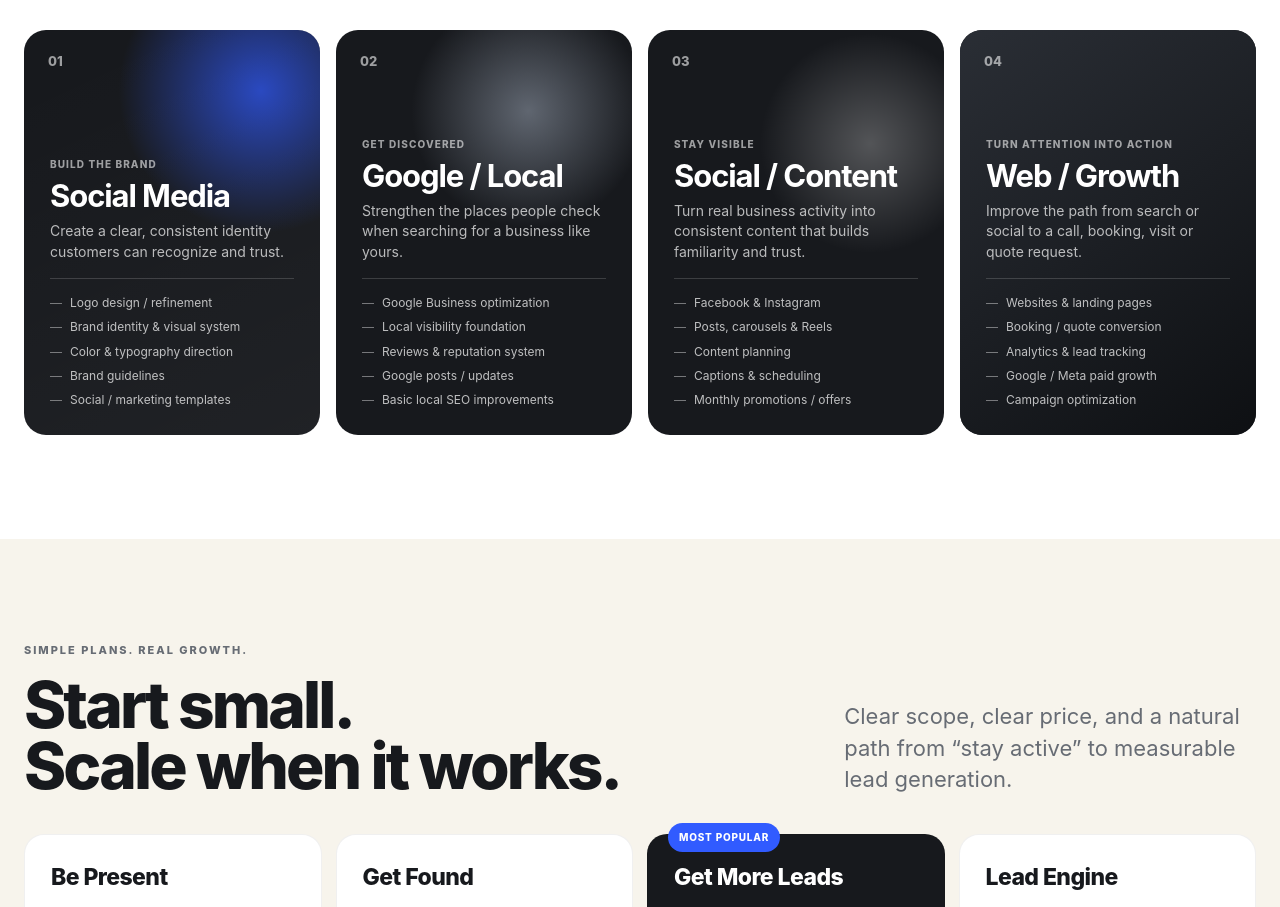
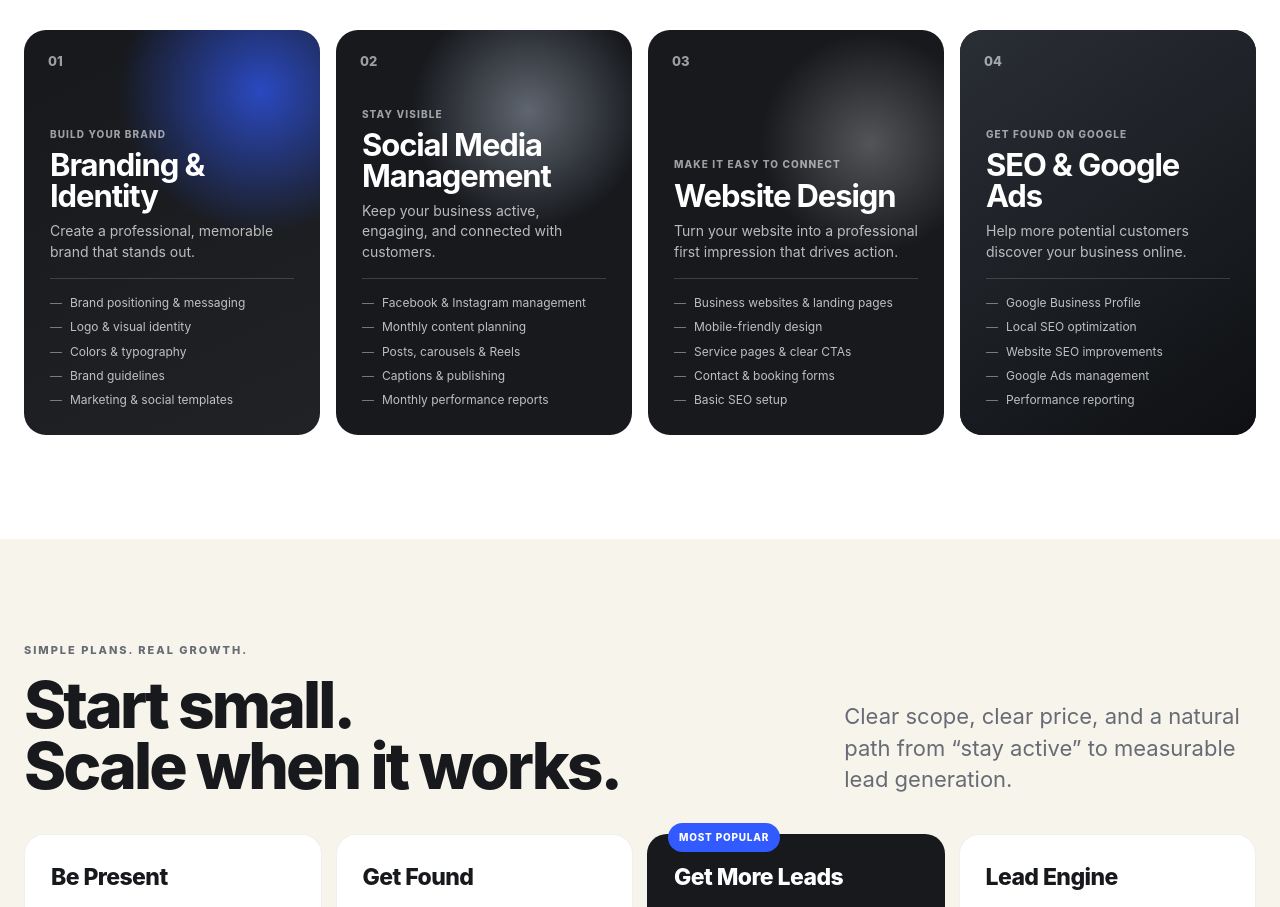
Before and after one commit to tee2thehee/ovayo, a plain HTML site: page index.html in a window 1280 px wide. Shown: the part 1831-2738 px from the top of the page. Drawn offline with Linux system fonts and the light colour scheme.

Commit message:
Update four service cards with approved content only

```diff
--- a/index.html
+++ b/index.html
@@ -1267,15 +1267,15 @@
           <article class="service-card">
             <span class="service-number">01</span>
             <div class="service-content">
-              <div class="service-kicker">Build the brand</div>
-              <h3>Social Media</h3>
-              <p>Create a clear, consistent identity customers can recognize and trust.</p>
+              <div class="service-kicker">BUILD YOUR BRAND</div>
+              <h3>Branding &amp; Identity</h3>
+              <p>Create a professional, memorable brand that stands out.</p>
               <ul class="service-list">
-                <li>Logo design / refinement</li>
-                <li>Brand identity & visual system</li>
-                <li>Color & typography direction</li>
+                <li>Brand positioning &amp; messaging</li>
+                <li>Logo &amp; visual identity</li>
+                <li>Colors &amp; typography</li>
                 <li>Brand guidelines</li>
-                <li>Social / marketing templates</li>
+                <li>Marketing &amp; social templates</li>
               </ul>
             </div>
           </article>
@@ -1283,15 +1283,15 @@
           <article class="service-card">
             <span class="service-number">02</span>
             <div class="service-content">
-              <div class="service-kicker">Get discovered</div>
-              <h3>Google / Local</h3>
-              <p>Strengthen the places people check when searching for a business like yours.</p>
+              <div class="service-kicker">STAY VISIBLE</div>
+              <h3>Social Media Management</h3>
+              <p>Keep your business active, engaging, and connected with customers.</p>
               <ul class="service-list">
-                <li>Google Business optimization</li>
-                <li>Local visibility foundation</li>
-                <li>Reviews & reputation system</li>
-                <li>Google posts / updates</li>
-                <li>Basic local SEO improvements</li>
+                <li>Facebook &amp; Instagram management</li>
+                <li>Monthly content planning</li>
+                <li>Posts, carousels &amp; Reels</li>
+                <li>Captions &amp; publishing</li>
+                <li>Monthly performance reports</li>
               </ul>
             </div>
           </article>
@@ -1299,15 +1299,15 @@
           <article class="service-card">
             <span class="service-number">03</span>
             <div class="service-content">
-              <div class="service-kicker">Stay visible</div>
-              <h3>Social / Content</h3>
-              <p>Turn real business activity into consistent content that builds familiarity and trust.</p>
+              <div class="service-kicker">MAKE IT EASY TO CONNECT</div>
+              <h3>Website Design</h3>
+              <p>Turn your website into a professional first impression that drives action.</p>
               <ul class="service-list">
-                <li>Facebook & Instagram</li>
-                <li>Posts, carousels & Reels</li>
-                <li>Content planning</li>
-                <li>Captions & scheduling</li>
-                <li>Monthly promotions / offers</li>
+                <li>Business websites &amp; landing pages</li>
+                <li>Mobile-friendly design</li>
+                <li>Service pages &amp; clear CTAs</li>
+                <li>Contact &amp; booking forms</li>
+                <li>Basic SEO setup</li>
               </ul>
             </div>
           </article>
@@ -1315,15 +1315,15 @@
           <article class="service-card">
             <span class="service-number">04</span>
             <div class="service-content">
-              <div class="service-kicker">Turn attention into action</div>
-              <h3>Web / Growth</h3>
-              <p>Improve the path from search or social to a call, booking, visit or quote request.</p>
+              <div class="service-kicker">GET FOUND ON GOOGLE</div>
+              <h3>SEO &amp; Google Ads</h3>
+              <p>Help more potential customers discover your business online.</p>
               <ul class="service-list">
-                <li>Websites & landing pages</li>
-                <li>Booking / quote conversion</li>
-                <li>Analytics & lead tracking</li>
-                <li>Google / Meta paid growth</li>
-                <li>Campaign optimization</li>
+                <li>Google Business Profile</li>
+                <li>Local SEO optimization</li>
+                <li>Website SEO improvements</li>
+                <li>Google Ads management</li>
+                <li>Performance reporting</li>
               </ul>
             </div>
           </article>
```
